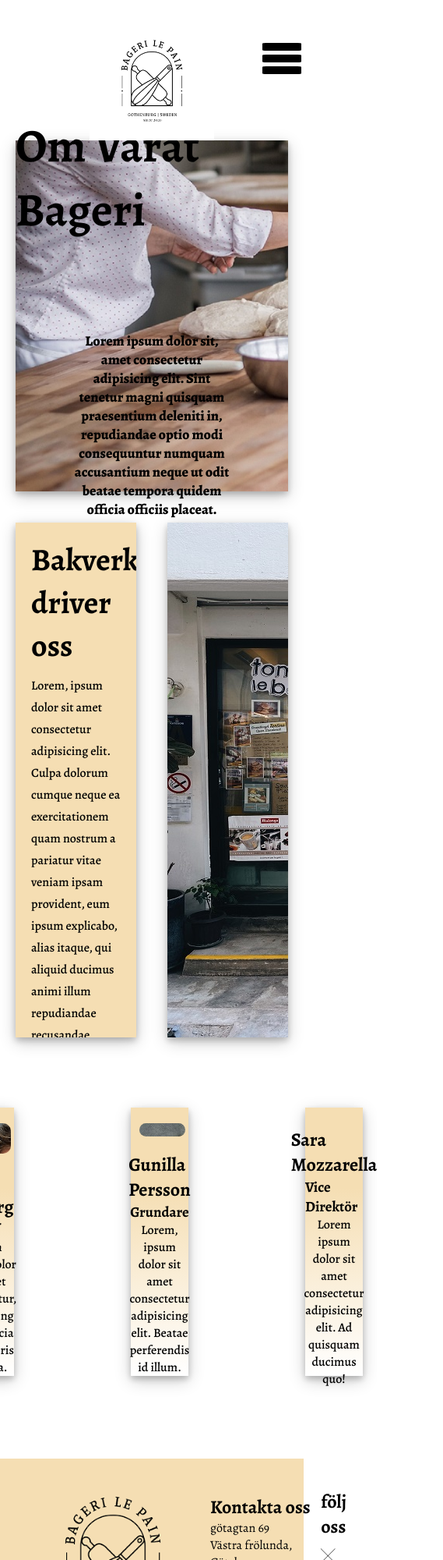
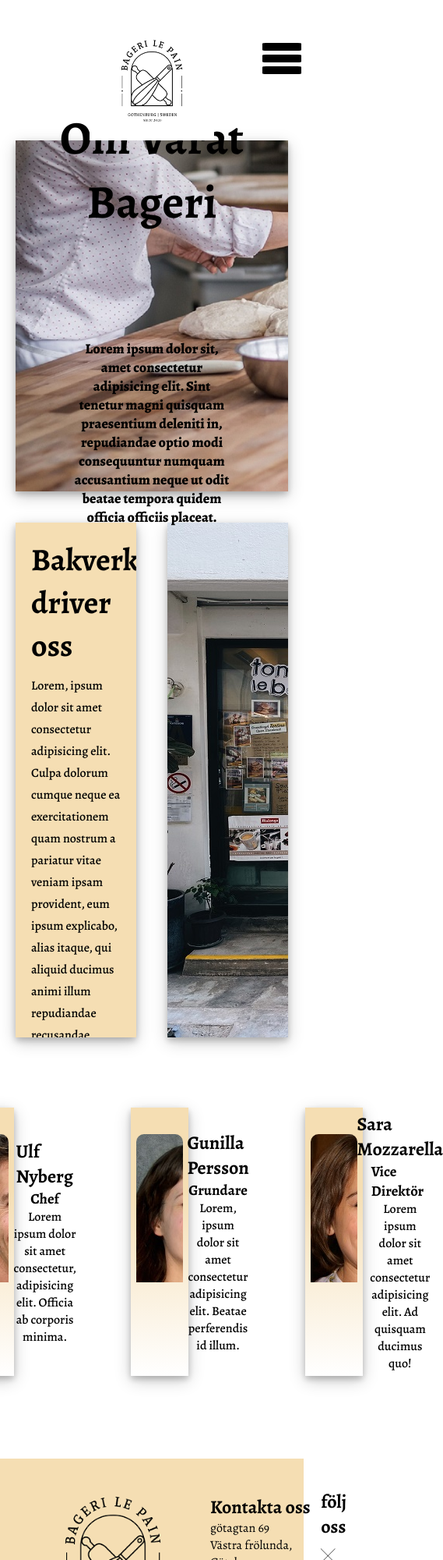
Before and after one commit to yusufmuhumed/WU_klass-2A_projektVT2023, a plain HTML site: page om_oss.html in a window 390 px wide. Shown: the top 2000 px of the page at 78% size, 569 px wide, since content can reach past the window. Drawn offline with nearby package versions, Linux system fonts and the light colour scheme.

Commit message:
komplettereing

```diff
--- a/css/style.css
+++ b/css/style.css
@@ -40,7 +40,7 @@
 #grid_wrapper3{
     display: grid;
     height: 300vh;
-    grid-template-columns: minmax(50%,1fr) minmax(50%,1fr);
+    grid-template-columns: minmax(50%,1fr) minmax(50%,1fr) auto;
     grid-template-rows: 100px 550px 700px 500px 300px;
     grid-template-areas:
     "he he"
@@ -230,7 +230,6 @@ nav {
     border-radius: 5px;
     margin-left: 30px;
     margin-right: 30px;
-    font-family:Verdana, Geneva, Tahoma, sans-serif;
 	font-size: 16px;
 	line-height: 1.6;
 
@@ -443,6 +442,10 @@ footer{
     nav{
         left: 85%;
     }
+
+    .cards_om_oss{
+        width: 80%;
+    }
 }
 
 
@@ -627,7 +630,8 @@ a{
 
 #rubrik1_om_oss{
     font-size: 60px;
-    margin-bottom:150px;
+    text-align: center;
+    margin-bottom:100px;
     color: rgb(0, 0, 0);
 
 
@@ -651,18 +655,18 @@ a{
     text-align: center;
     margin-left: 20% ;
     margin-right:20% ;
-    margin-top: -10%;
     font-size: 18px;
+    margin-top: -8%;
     font-weight: 800;
-
+    order: 2;
 
 
 }
 .rubrik2_om_oss{
+    order: 1;
     margin-top: 20px;
     margin-left: 20px;
     font-size: 40px;
-    position: static;
 
 }
 
@@ -891,7 +895,41 @@ a{
         transform: none;
     }
 
+    .cards_om_oss{
 
+        display: flex;
+        align-items: center;
+        justify-content: center;
+        box-shadow:  0 4px 8px 0 rgba(0, 0, 0, 0.21), 0 6px 20px 0 rgba(0, 0, 0, 0.2);
+        background: linear-gradient(
+        to bottom,
+        #F5DEB3 0%,
+        #F5DEB3 30%,
+        rgb(255, 255, 255) 100%
+        );
+
+        display: flex;
+        flex-wrap: wrap;
+        flex-direction: column;
+
+
+
+
+
+    }
+
+
+    #text_bild_om_oss{
+        text-align: center;
+        margin-left: 20% ;
+        margin-right:20% ;
+        margin-top: 10%;
+        font-size: 18px;
+        font-weight: 800;
+
+
+
+    }
   }
 
 
```
Also changed, not shown: index.html (+1 -1 lines).
